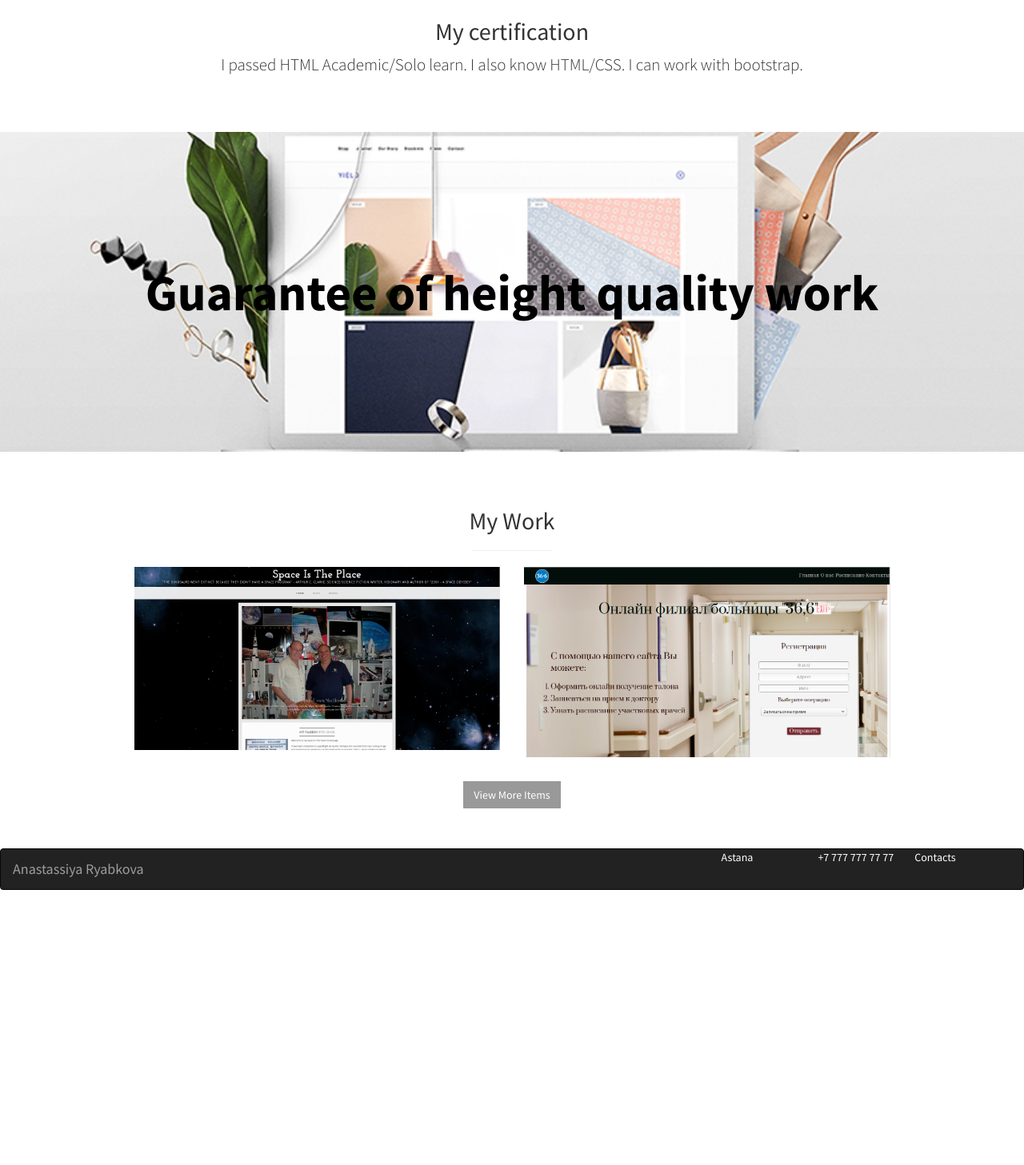
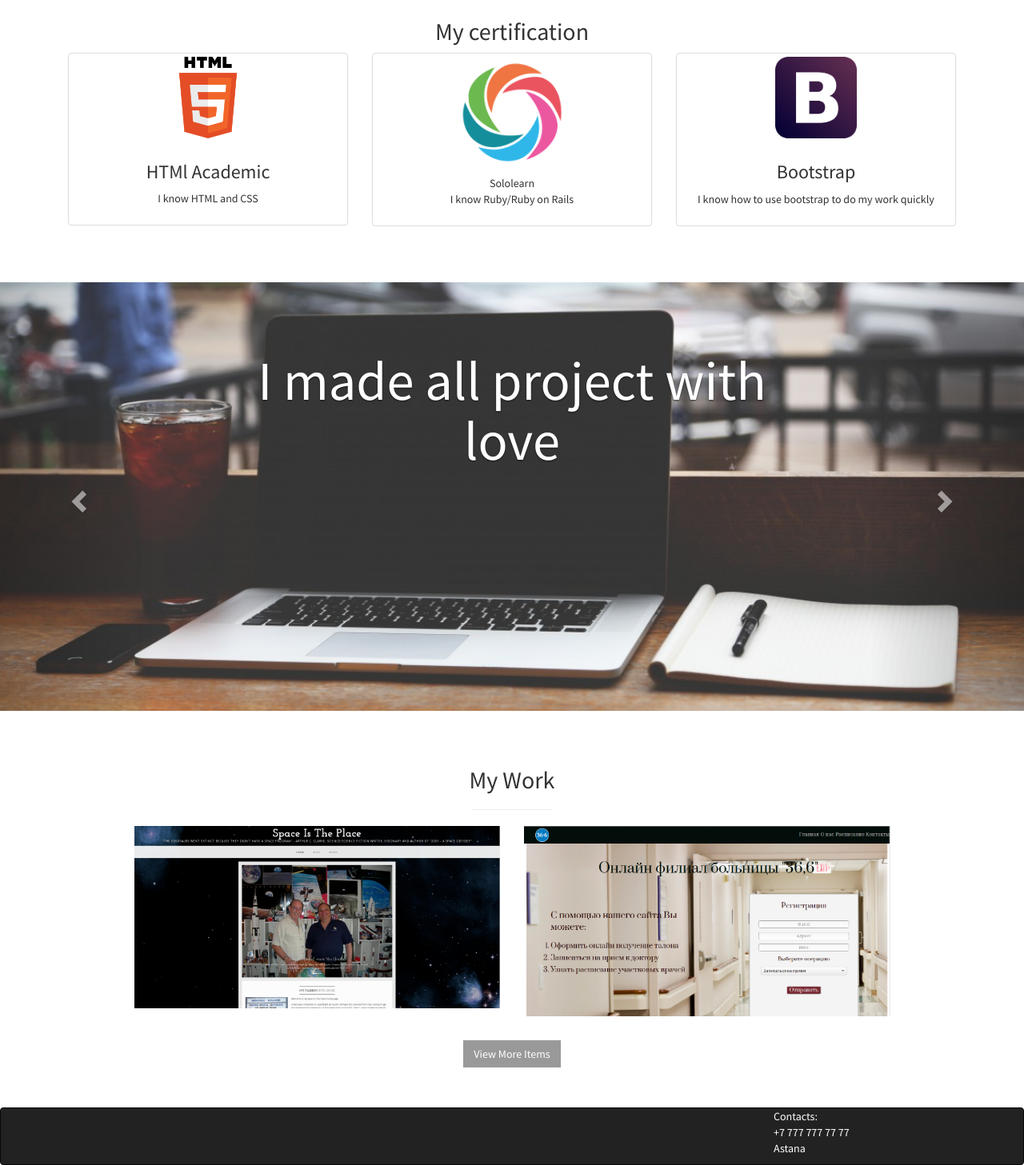
Before and after one commit to Annesard/annesard.github.io, a plain HTML site: page Portfolio/index.html in a window 1280 px wide. Shown: the part 847-2304 px from the top of the page at 80% size. Before the commit the page ends 1960 px from the top, so only its background shows below. Drawn offline with Linux system fonts and the light colour scheme.

Commit message:
Pleeeeeease

```diff
--- a/Portfolio/css/stylish-portfolio.css
+++ b/Portfolio/css/stylish-portfolio.css
@@ -1,10 +1,4 @@
-/*!
- * Start Bootstrap - Stylish Portfolio (http://startbootstrap.com/)
- * Copyright 2013-2016 Start Bootstrap
- * Licensed under MIT (https://github.com/BlackrockDigital/startbootstrap/blob/gh-pages/LICENSE)
- */
 
-/* Global Styles */
 
 html,
 body {
@@ -15,7 +9,7 @@ body {
 body {
     font-family: "Source Sans Pro","Helvetica Neue",Helvetica,Arial,sans-serif;
 }
-
+/*whyyyy*/
 .text-vertical-center {
     display: table-cell;
     text-align: center;
@@ -249,8 +243,21 @@ footer {
   right: 5px;
 }
 .footer{
-  float:right;
   list-style-type: none;
   color: #fff;
-width: 10%;
 }
+.carousel-caption .padding{
+padding-top: 0%;
+color:white;
+font-size: 490%;
+position: relative;
+bottom: 30vh;
+}
+
+
+
+  @media (max-width: 600px) {
+  .media{
+    display: none;
+  }
+}
--- a/Portfolio/index.html
+++ b/Portfolio/index.html
@@ -68,24 +68,85 @@
     <!-- About -->
     <section id="about" class="about">
         <div class="container">
-            <div class="row">
+            <!-- <div class="row">
                 <div class="col-lg-12 text-center">
                     <h2>My certification</h2>
                     <p class="lead">I passed HTML Academic/Solo learn. I also know HTML/CSS. I can work with bootstrap.</p>
                 </div>
-            </div>
+            </div> -->
+            <div class="row">
+              <div class="col-lg-12 text-center">
+                  <h2>My certification</h2>
+  <div class="col-sm-6 col-md-4">
+    <div class="thumbnail">
+      <img src="img/html.png" alt="..." width="30%">
+      <div class="caption">
+        <h3>HTMl Academic</h3>
+        <p>I know HTML and CSS</p>
+      </div>
+    </div>
+  </div>
+    <div class="col-sm-6 col-md-4">
+    <div class="thumbnail">
+      <img src="img/solo.png" alt="..." width="41%">
+      <div class="caption"
+        <h3>Sololearn</h3>
+        <p>I know Ruby/Ruby on Rails</p>
+      </div>
+    </div>
+  </div>
+    <div class="col-sm-6 col-md-4">
+    <div class="thumbnail">
+      <img src="img/bootstrap.png" alt="..." width="30%">
+      <div class="caption">
+        <h3>Bootstrap</h3>
+        <p>I know how to use bootstrap to do my work quickly</p>
+      </div>
+    </div>
+  </div>
+</div>
             <!-- /.row -->
         </div>
         <!-- /.container -->
     </section>
 
     <!-- Callout -->
-    <aside class="callout">
+    <!-- <aside class="callout">
         <div class="text-vertical-center">
             <h1>Guarantee of height quality work</h1>
         </div>
-    </aside>
+    </aside> -->
+    <div id="carousel-example-generic" class="carousel slide" data-ride="carousel" >
+  <!-- Indicators -->
 
+
+  <!-- Wrapper for slides -->
+<div class="media">
+  <div class="carousel-inner" role="listbox">
+    <div class="item active">
+      <img src="img/9.jpg" class="repeat"alt="..." width="100%" >
+      <div class="carousel-caption">
+        <h2 class="padding">Guarantee of high quality</h2>
+      </div>
+    </div>
+    <div class="item">
+      <img src="img/9.jpg" alt="..." width="100%">
+    <div class="carousel-caption">
+      <h2 class="padding">I made all project with love</h2>
+  </div>
+</div>
+
+  <!-- Controls -->
+  <a class="left carousel-control" href="#carousel-example-generic" role="button" data-slide="prev">
+    <span class="glyphicon glyphicon-chevron-left" aria-hidden="true"></span>
+    <span class="sr-only">Previous</span>
+  </a>
+  <a class="right carousel-control" href="#carousel-example-generic" role="button" data-slide="next">
+    <span class="glyphicon glyphicon-chevron-right" aria-hidden="true"></span>
+    <span class="sr-only">Next</span>
+  </a>
+</div>
+</div>
     <!-- Portfolio -->
     <section id="portfolio" class="portfolio">
         <div class="container">
@@ -97,14 +158,14 @@
                         <div class="col-md-6">
                             <div class="portfolio-item">
                                 <a href="#">
-                                    <img class="img-portfolio img-responsive" src="img/1.png">
+                                    <a href=" https://annesard.github.io/Space Is The Plase/">  <img class="img-portfolio img-responsive" src="img/1.png"></a>
                                 </a>
                             </div>
                         </div>
                         <div class="col-md-6">
                             <div class="portfolio-item">
                                 <a href="#">
-                                    <img class="img-portfolio img-responsive" src="img/2.png">
+                                    <a href="https://annesard.github.io/36,6/">  <img class="img-portfolio img-responsive" src="img/2.png"></a>
                                 </a>
                             </div>
                         </div>
@@ -119,26 +180,19 @@
         <!-- /.container -->
     </section>
 
-    <nav class="navbar navbar-inverse" id="contact">
+    <div class="navbar navbar-inverse" id="contact">
   <div class="container-fluid">
-    <!-- Brand and toggle get grouped for better mobile display -->
-    <div class="navbar-header">
-      <button type="button" class="navbar-toggle collapsed" data-toggle="collapse" data-target="#bs-example-navbar-collapse-1" aria-expanded="false">
-        <span class="sr-only">Toggle navigation</span>
-        <span class="icon-bar"></span>
-        <span class="icon-bar"></span>
-        <span class="icon-bar"></span>
-      </button>
-      <a class="navbar-brand" href="#">Anastassiya Ryabkova</a>
-    </div>
-<ul>
-  <li class="footer">Contacts</li>
+    <div class="inline">
+      <div class="col-lg-9 col-md-7 col-sm-5 col-xs-1" width="10%">
+      </div>
+<ul class="col-lg-3 col-md-5 col-sm-7 col-xs-11">
+  <li class="footer">Contacts:</li>
   <li class="footer">+7 777 777 77 77</li>
   <li class="footer">Astana </li>
 </ul>
+  </div>
 
-
-</nav>
+</div>
 
 
 
```
Also changed, not shown: Portfolio/README.md (deleted), Portfolio/img/5.jpg (added), Portfolio/img/5.png (added), Portfolio/img/6.jpg (added), Portfolio/img/7.jpg (added), Portfolio/img/9.jpg (added), Portfolio/img/bootstrap.png (added), Portfolio/img/html.png (added), Portfolio/img/solo.png (added), 1 other file.
